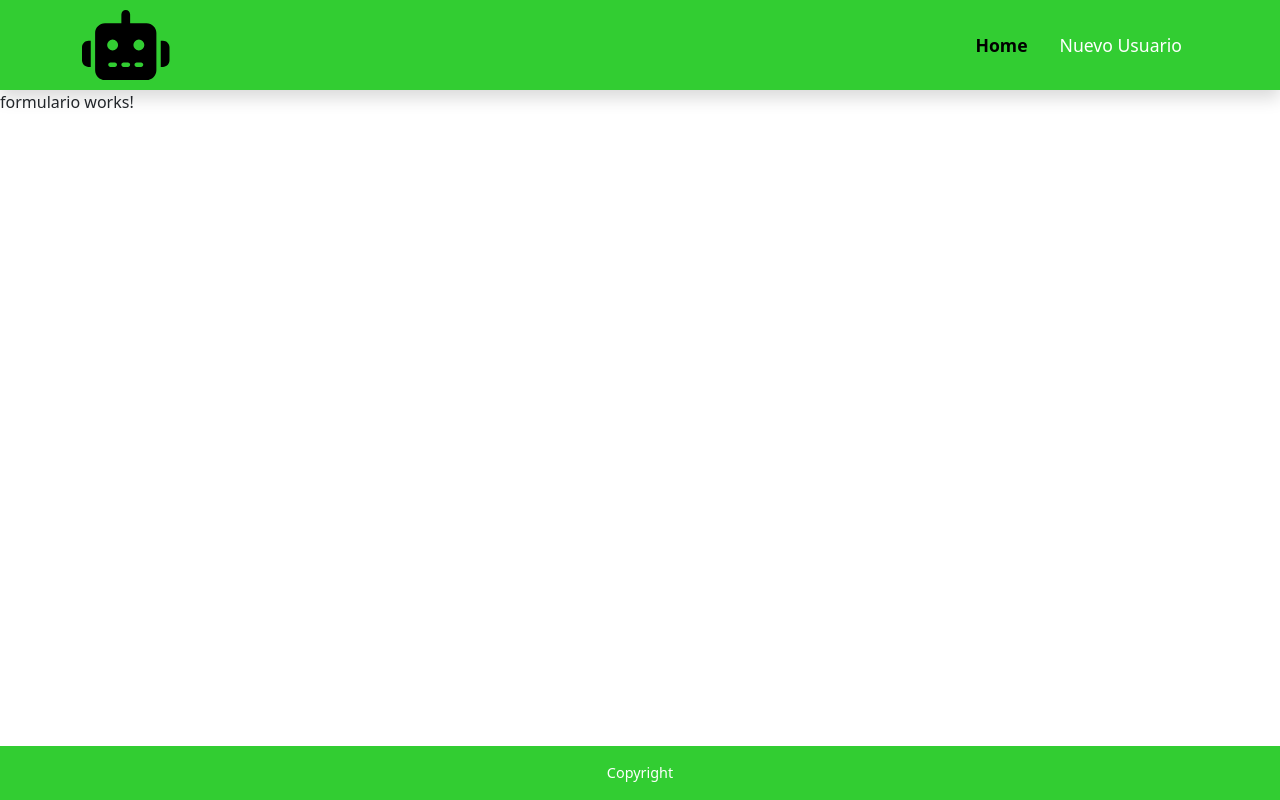
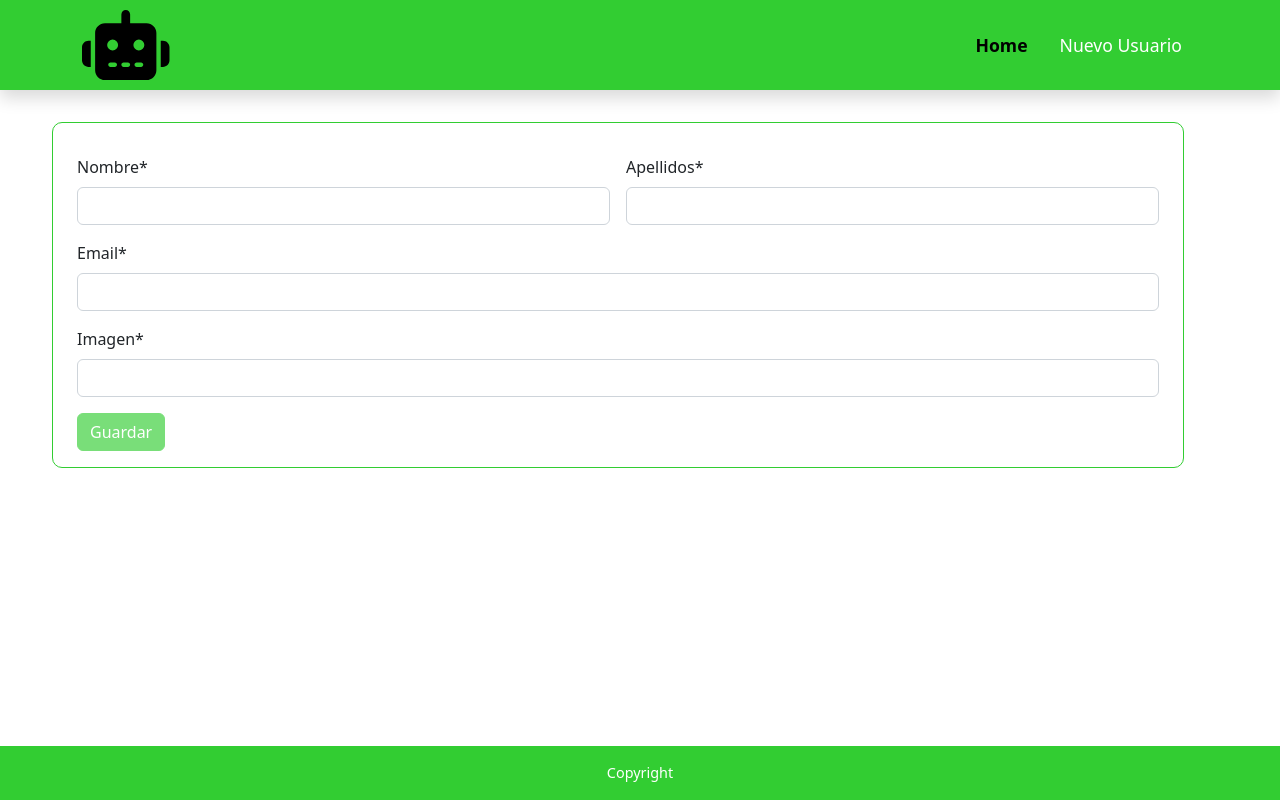
Before and after one commit to LauraPerezMartin/aplicacionApiExterna, an Angular app: page /nuevo-usuario in a window 1280 px wide. Built offline with nearby package versions, Linux system fonts and the light colour scheme.

Commit message:
Vista y formulario de nuevo registro y actualización de usuario

```diff
--- a/src/app/app.module.ts
+++ b/src/app/app.module.ts
@@ -8,6 +8,7 @@ import { ListadoUsuariosComponent } from './components/listado-usuarios/listado-
 import { UsuarioComponent } from './components/usuario/usuario.component';
 import { FormularioComponent } from './components/formulario/formulario.component';
 import { C404Component } from './components/c404/c404.component';
+import { ReactiveFormsModule } from '@angular/forms';
 
 @NgModule({
   declarations: [
@@ -20,7 +21,8 @@ import { C404Component } from './components/c404/c404.component';
   ],
   imports: [
     BrowserModule,
-    AppRoutingModule
+    AppRoutingModule,
+    ReactiveFormsModule
   ],
   providers: [],
   bootstrap: [AppComponent]
--- a/src/app/components/formulario/formulario.component.css
+++ b/src/app/components/formulario/formulario.component.css
@@ -0,0 +1,31 @@
+.formulario {
+    border: 1px solid limegreen;
+    border-radius: 10px;
+}
+.btn-primary {
+    --bs-btn-color: #fff;
+    --bs-btn-bg: limegreen;
+    --bs-btn-border-color: limegreen;
+    --bs-btn-hover-color: limegreen;
+    --bs-btn-hover-bg: #fff;
+    --bs-btn-hover-border-color: limegreen;
+    --bs-btn-focus-shadow-rgb: 49,132,253;
+    --bs-btn-active-color: #fff;
+    --bs-btn-active-bg: limegreen;
+    --bs-btn-active-border-color: limegreen;
+    --bs-btn-active-shadow: inset 0 3px 5px rgba(0, 0, 0, 0.125);
+    --bs-btn-disabled-color: #fff;
+    --bs-btn-disabled-bg: limegreen;
+    --bs-btn-disabled-border-color: limegreen;
+}
+.error {
+    font-size: 0.8rem;
+    font-weight: 600;
+    color: #842029;
+}
+input.ng-invalid.ng-touched {
+    border-bottom: 3px solid #842029;
+}
+input.ng-valid.ng-touched{
+    border-bottom: 3px solid limegreen;
+}
--- a/src/app/components/formulario/formulario.component.html
+++ b/src/app/components/formulario/formulario.component.html
@@ -1 +1,32 @@
-<p>formulario works!</p>
+<div class="container m-5">
+  <form novalidate class="formulario row g-3 p-3" [formGroup]="formUsuario" (ngSubmit)="dataNuevoUsuario()">
+    <div class="col-12 col-md-6">
+      <label for="first_name" class="form-label">Nombre*</label>
+      <input type="text" class="form-control" id="first_name" formControlName="first_name">
+      <p class="error" *ngIf="checkControl('first_name', 'required')">El campo es requerido</p>
+      <p class="error" *ngIf="checkControl('first_name', 'minlength')">El tamaño mínimo son 3 caracteres</p>
+    </div>
+    <div class="col-12 col-md-6">
+      <label for="last_name" class="form-label">Apellidos*</label>
+      <input type="text" class="form-control" id="last_name" formControlName="last_name">
+      <p class="error" *ngIf="checkControl('last_name', 'required')">El campo es requerido</p>
+      <p class="error" *ngIf="checkControl('last_name', 'minlength')">El tamaño mínimo son 3 caracteres</p>
+    </div>
+    <div class="col-12">
+      <label for="email" class="form-label">Email*</label>
+      <input type="text" class="form-control" id="email" formControlName="email">
+      <p class="error" *ngIf="checkControl('email', 'required')">El campo es requerido</p>
+      <p class="error" *ngIf="checkControl('email', 'pattern')">El email no es válido</p>
+    </div>
+    <div class="col-12">
+      <label for="image" class="form-label">Imagen*</label>
+      <input type="text" class="form-control" id="image" formControlName="image">
+      <p class="error" *ngIf="checkControl('image', 'required')">El campo es requerido</p>
+      <p class="error" *ngIf="checkControl('image', 'pattern')">Tiene que ser una URL válida. http://dominio.com</p>
+    </div>
+    <div class="col-12">
+      <button type="submit" class="btn btn-primary" [disabled]="!formUsuario.valid">{{accion}}</button>
+    </div>
+
+  </form>
+</div>
--- a/src/app/components/formulario/formulario.component.ts
+++ b/src/app/components/formulario/formulario.component.ts
@@ -1,10 +1,103 @@
-import { Component } from '@angular/core';
+import { Component, OnInit } from '@angular/core';
+import { ActivatedRoute } from '@angular/router';
+import { FormControl, FormGroup, Validators } from '@angular/forms';
+import { Usuario } from 'src/app/interfaces/usuario.interface';
+import { UsuariosService } from 'src/app/services/usuarios.service';
 
 @Component({
   selector: 'app-formulario',
   templateUrl: './formulario.component.html',
   styleUrls: ['./formulario.component.css']
 })
-export class FormularioComponent {
+export class FormularioComponent implements OnInit {
+
+  formUsuario: FormGroup;
+  usuario: Usuario | any;
+  accion: string = 'Guardar';
+
+  constructor(
+    private usuariosService: UsuariosService,
+    private activatedRoute: ActivatedRoute
+
+  ) {
+    this.formUsuario = new FormGroup({
+      first_name: new FormControl('', [
+        Validators.required,
+        Validators.minLength(3)
+      ]),
+      last_name: new FormControl('', [
+        Validators.required,
+        Validators.minLength(3)
+      ]),
+      username: new FormControl('', []),
+      email: new FormControl('', [
+        Validators.required,
+        Validators.pattern(/^\w+@[a-zA-Z_.]+?\.[a-zA-Z]{2,5}$/),
+      ]),
+      image: new FormControl('', [
+        Validators.required,
+        //Validators.minLength(5)
+        Validators.pattern(/^(http|https):\/\/[a-zA-Z0-9\-\.]+\.[a-zA-Z]{2,5}$/)
+      ]),
+    })
+  }
+  ngOnInit(): void {
+    this.activatedRoute.params.subscribe((params: any) => {
+      console.log(this.accion);
+      if (params.iduser !== undefined) {
+        console.log(params.iduser);
+        this.accion = 'Modificar';
+        let iduser: number = parseInt(params.iduser);
+        this.usuario = this.usuariosService.getUserById(iduser);
+        this.formUsuario = new FormGroup({
+          first_name: new FormControl(this.usuario.first_name, [
+            Validators.required,
+            Validators.minLength(3)
+          ]),
+          last_name: new FormControl(this.usuario.last_name, [
+            Validators.required,
+            Validators.minLength(3)
+          ]),
+          username: new FormControl('', []),
+          email: new FormControl(this.usuario.email, [
+            Validators.required,
+            Validators.pattern(/^\w+@[a-zA-Z_0-9\.]+?\.[a-zA-Z]{2,6}$/),
+          ]),
+          image: new FormControl(this.usuario.image, [
+            Validators.pattern(/^(http|https):\/\/[a-zA-Z0-9\-\.\?@\/]$/) // comprobaros formato url http://dominio.com
+          ]),
+        })
+      }
+    })
+  }
+
+  dataNuevoUsuario() {
+    if (this.accion === 'Guardar') {
+      let nuevoUsuario: Usuario = this.formUsuario.value;
+      let guardado: boolean = this.usuariosService.postUser(nuevoUsuario);
+      if (guardado) {
+        alert('El usuario se ha creado correctamente')
+      } else {
+        alert('El usuario no se ha creado, intentalo de nuevo')
+      }
+    } else {
+      let datosUsuario: Usuario = this.formUsuario.value;
+      let guardado: boolean = this.usuariosService.putUser(datosUsuario);
+      if (guardado) {
+        alert('El usuario se ha modificado correctamente')
+      } else {
+        alert('El usuario no se ha modificado, intentalo de nuevo')
+      }
+    }
+
+    this.formUsuario.reset()
+  }
+
+  checkControl(controlName: string, tipoError: string): boolean {
+    if (this.formUsuario.get(controlName)?.hasError(tipoError) && this.formUsuario.get(controlName)?.touched) {
+      return true;
+    }
+    return false;
+  }
 
 }
```
